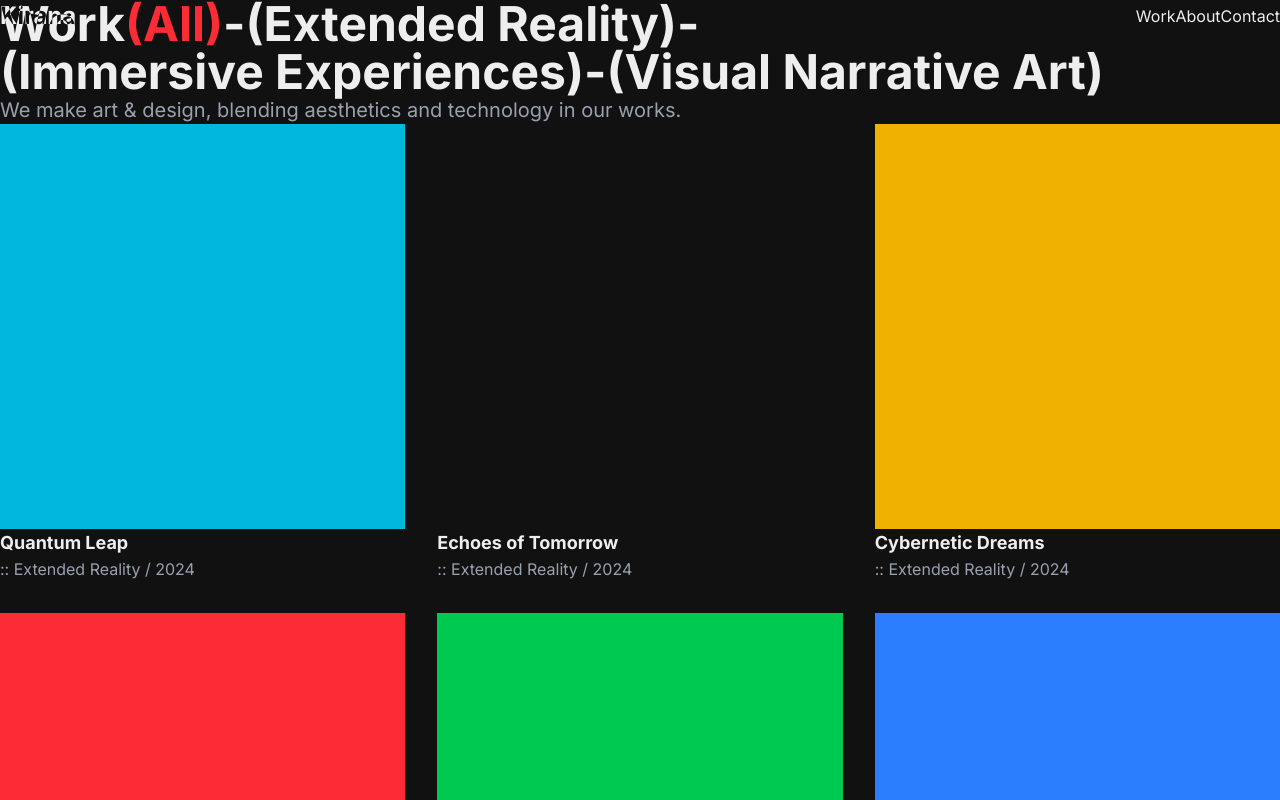
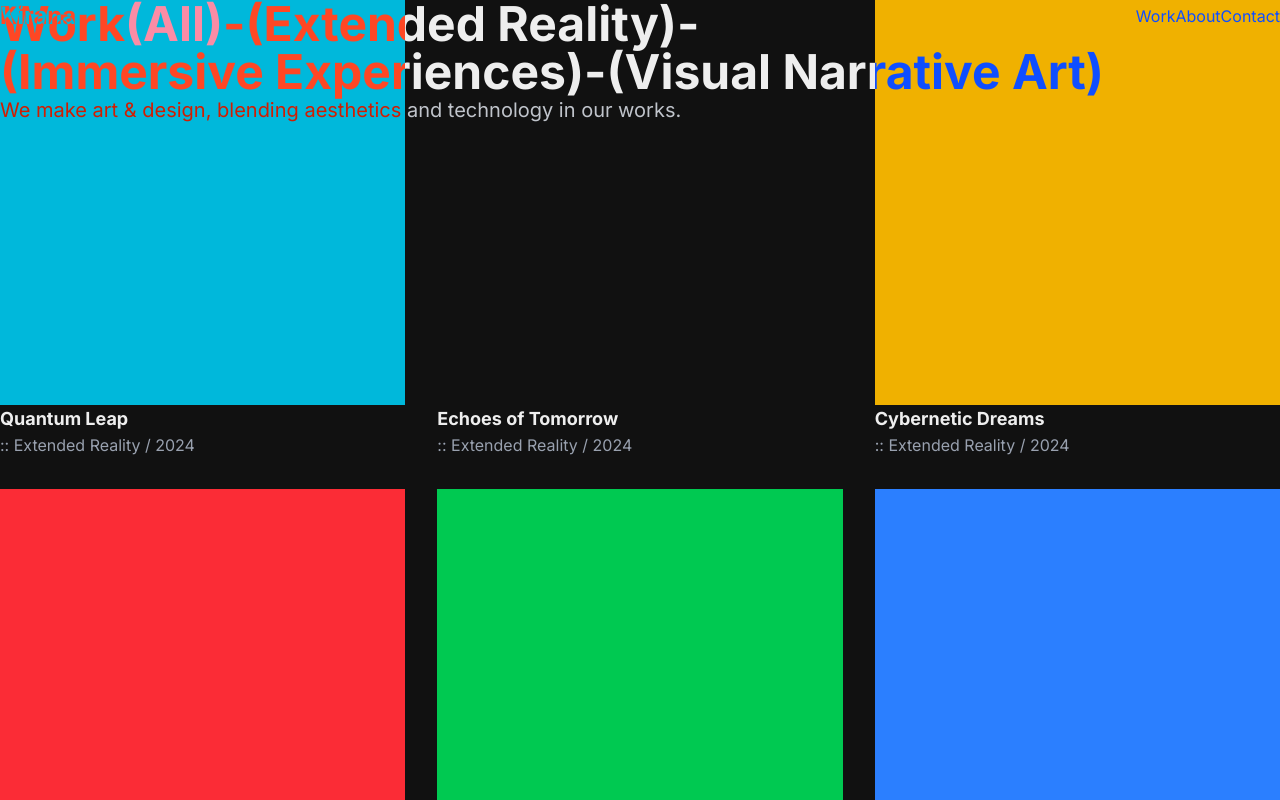
Before and after one commit to kiranamoore/portfolio, a Next.js app: page /work in a window 1280 px wide. Shown: the top 800 px of the page. Built offline with nearby package versions, Linux system fonts and the light colour scheme.

Commit message:
<fixing work nav bar and getting rid of glass>

```diff
--- a/src/app/work/page.tsx
+++ b/src/app/work/page.tsx
@@ -76,16 +76,20 @@ export default function WorkPage() {
       : projectsData.filter((p) => p.category === activeCategory);
 
   return (
-    <main className="p-4 md:p-8 pt-48 md:pt-52">
+    <main className="relative">
+      {/* Fixed Navigation Bar with inverted colors */}
+      <div className="fixed top-0 left-0 w-full z-50 pt-[200px] pb-8 px-4 md:px-8 mix-blend-difference">
         <div className="max-w-7xl mx-auto">
-        <h1 className="text-3xl md:text-5xl font-bold mb-2 flex flex-wrap items-baseline">
+          <h1 className="text-3xl md:text-5xl font-bold mb-2 flex flex-wrap items-baseline text-white">
             <span className="mr-4">Work</span>
             {categories.map((cat, index) => (
               <Fragment key={cat}>
                 {index > 0 && <span className="mx-2 select-none">-</span>}
                 <button
                   onClick={() => setActiveCategory(cat)}
-                className={`${activeCategory === cat ? "text-red-500" : ""}`}
+                  className={`${
+                    activeCategory === cat ? "text-red-500" : "text-white"
+                  }`}
                 >
                   <TextScramble
                     as="span"
@@ -96,10 +100,17 @@ export default function WorkPage() {
               </Fragment>
             ))}
           </h1>
-        <p className="text-lg md:text-xl text-gray-400 mb-12">
+          <p className="text-lg md:text-xl text-gray-300">
             We make art & design, blending aesthetics and technology in our works.
           </p>
+        </div>
+      </div>
+
+      {/* Main Content with top padding to account for fixed nav */}
+      <div className="pt-[400px] pb-20 px-4 md:px-8">
+        <div className="max-w-7xl mx-auto">
           <ProjectGrid projects={filteredProjects} />
+        </div>
       </div>
     </main>
   );
```
Lines whose indentation alone changed are shown as unchanged.
